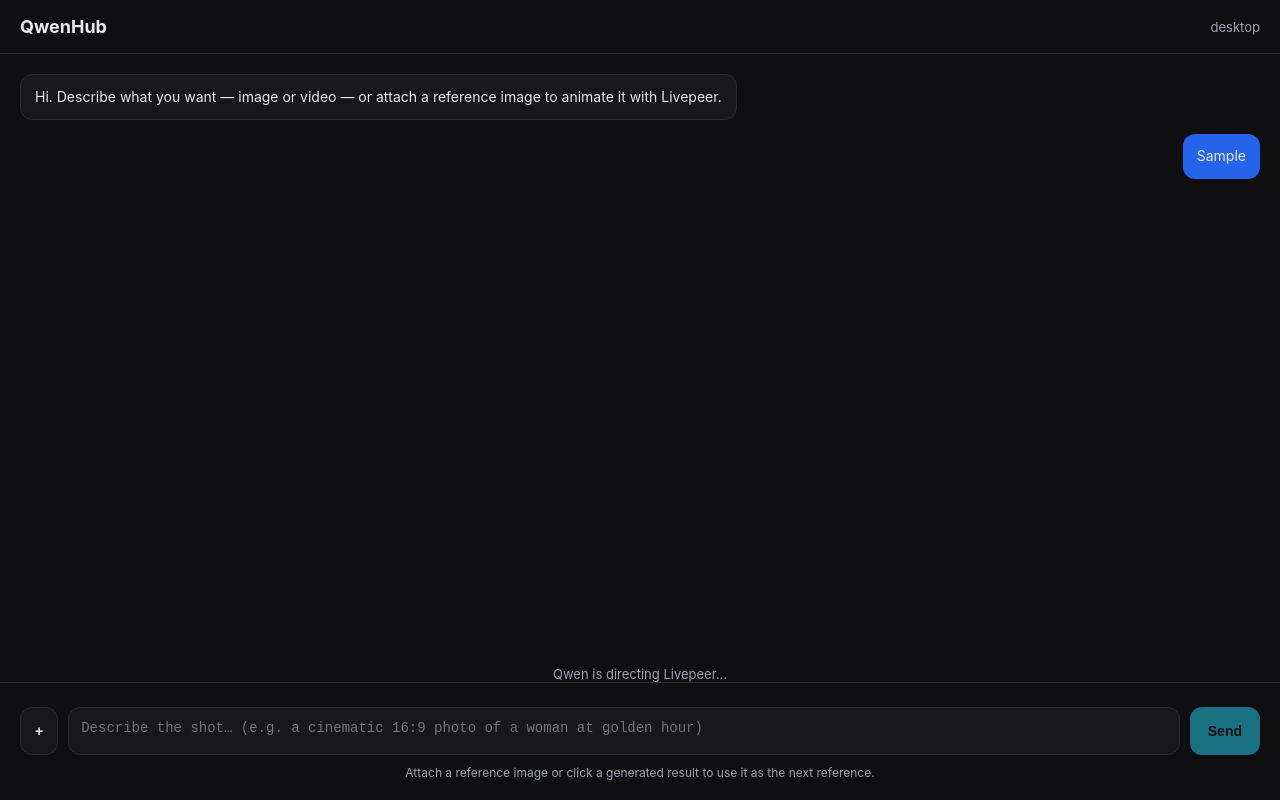
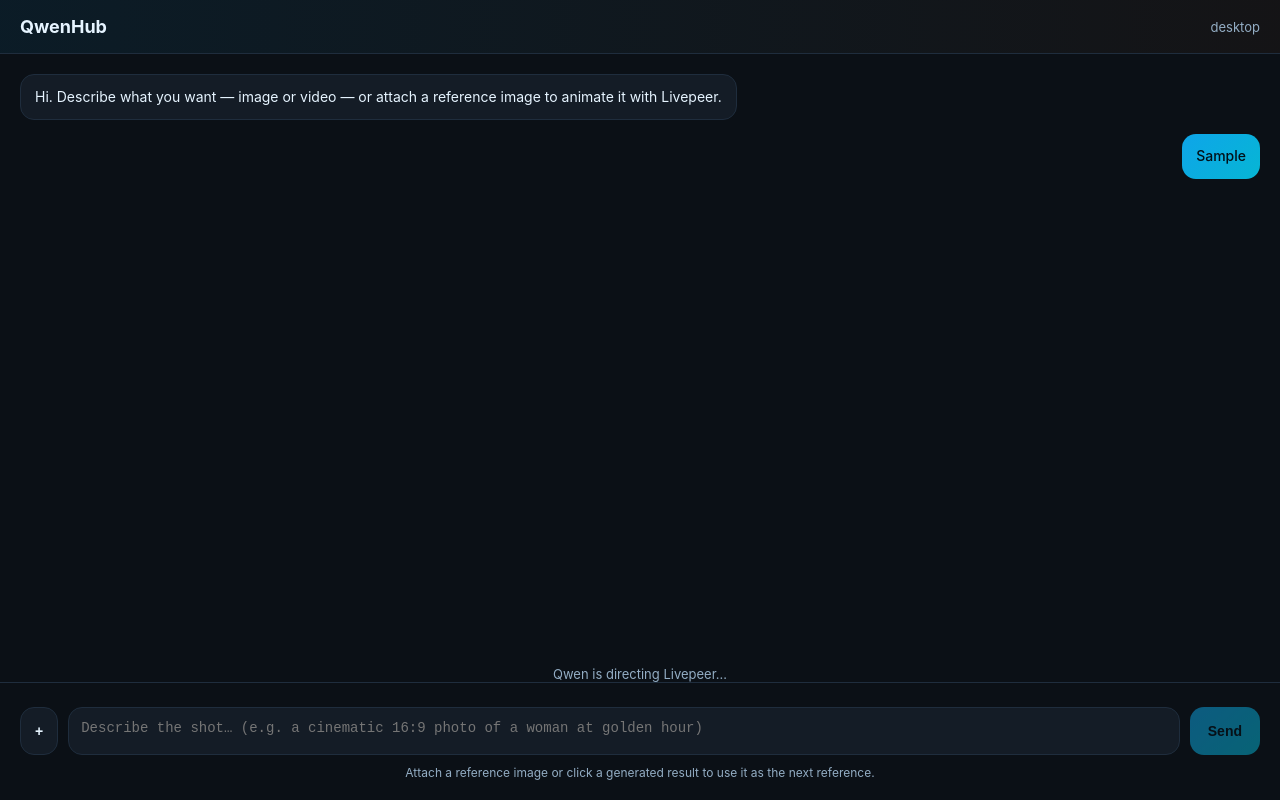
Before and after one commit to huchukato/QwenHub, an Electron app: page static/index.html in a window 1280 px wide. Both pictures are taken after typing "Sample" into the empty fields and a click on the button "Send". Drawn offline with Linux system fonts and the light colour scheme; no server answers.

Commit message:
Add icons and palette matching icon colors

```diff
--- a/electron/main.js
+++ b/electron/main.js
@@ -11,11 +11,13 @@ const OUTPUT_DIR = path.join(app.getPath('userData'), 'outputs');
 if (!fs.existsSync(OUTPUT_DIR)) fs.mkdirSync(OUTPUT_DIR, { recursive: true });
 
 let mainWindow;
+const ICON_PNG = path.join(__dirname, '..', 'img', 'icon.png');
 
 function createWindow() {
   mainWindow = new BrowserWindow({
     width: 1280,
     height: 880,
+    icon: process.platform === 'darwin' ? undefined : ICON_PNG,
     webPreferences: {
       preload: path.join(__dirname, 'preload.js'),
       contextIsolation: true,
--- a/package.json
+++ b/package.json
@@ -29,15 +29,20 @@
     "files": [
       "electron/**/*",
       "static/**/*",
+      "img/icon.icns",
+      "img/icon.png",
       "package.json"
     ],
     "mac": {
+      "icon": "img/icon.icns",
       "target": ["dmg", "zip"]
     },
     "win": {
+      "icon": "img/icon.png",
       "target": ["nsis", "portable"]
     },
     "linux": {
+      "icon": "img/icon.png",
       "target": ["AppImage", "deb"]
     }
   }
--- a/static/index.html
+++ b/static/index.html
@@ -6,14 +6,15 @@
   <title>QwenHub — Livepeer Agent Director</title>
   <style>
     :root {
-      --bg: #0f0f12;
-      --panel: #18181c;
-      --border: #2a2a30;
-      --text: #e8e8ee;
-      --muted: #9ca3af;
-      --accent: #22d3ee;
+      --bg: #0b1016;
+      --panel: #141c26;
+      --border: #1f2d3d;
+      --text: #e6f4ff;
+      --muted: #93adc4;
+      --accent: #0ea5e9;
+      --accent-warm: #f97316;
       --danger: #f87171;
-      --radius: 12px;
+      --radius: 14px;
     }
     * { box-sizing: border-box; }
     body {
@@ -28,11 +29,12 @@
     header {
       padding: 16px 20px;
       border-bottom: 1px solid var(--border);
+      background: linear-gradient(90deg, rgba(14,165,233,0.08), rgba(249,115,22,0.04));
       display: flex;
       align-items: center;
       justify-content: space-between;
     }
-    header h1 { margin: 0; font-size: 18px; }
+    header h1 { margin: 0; font-size: 18px; color: var(--text); }
     header span { color: var(--muted); font-size: 13px; }
     #chat {
       flex: 1;
@@ -50,7 +52,12 @@
       font-size: 14px;
       white-space: pre-wrap;
     }
-    .user { align-self: flex-end; background: #2563eb; }
+    .user {
+      align-self: flex-end;
+      background: linear-gradient(135deg, #0ea5e9, #06b6d4);
+      color: #021018;
+      font-weight: 500;
+    }
     .bot { align-self: flex-start; background: var(--panel); border: 1px solid var(--border); }
     .msg img, .msg video {
       max-width: 100%;
@@ -115,8 +122,8 @@
       field-sizing: content;
     }
     button {
-      background: var(--accent);
-      color: #0f0f12;
+      background: linear-gradient(135deg, var(--accent), #06b6d4);
+      color: #021018;
       border: none;
       border-radius: var(--radius);
       padding: 0 18px;
```
Also changed, not shown: img/icon.iconset/icon_128x128.png (added), img/icon.iconset/icon_128x128@2x.png (added), img/icon.iconset/icon_16x16.png (added), img/icon.iconset/icon_16x16@2x.png (added), img/icon.iconset/icon_256x256.png (added), img/icon.iconset/icon_256x256@2x.png (added), img/icon.iconset/icon_32x32.png (added), img/icon.iconset/icon_32x32@2x.png (added), img/icon.iconset/icon_512x512.png (added), img/icon.iconset/icon_512x512@2x.png (added), img/icon.png (added), 1 other file.
